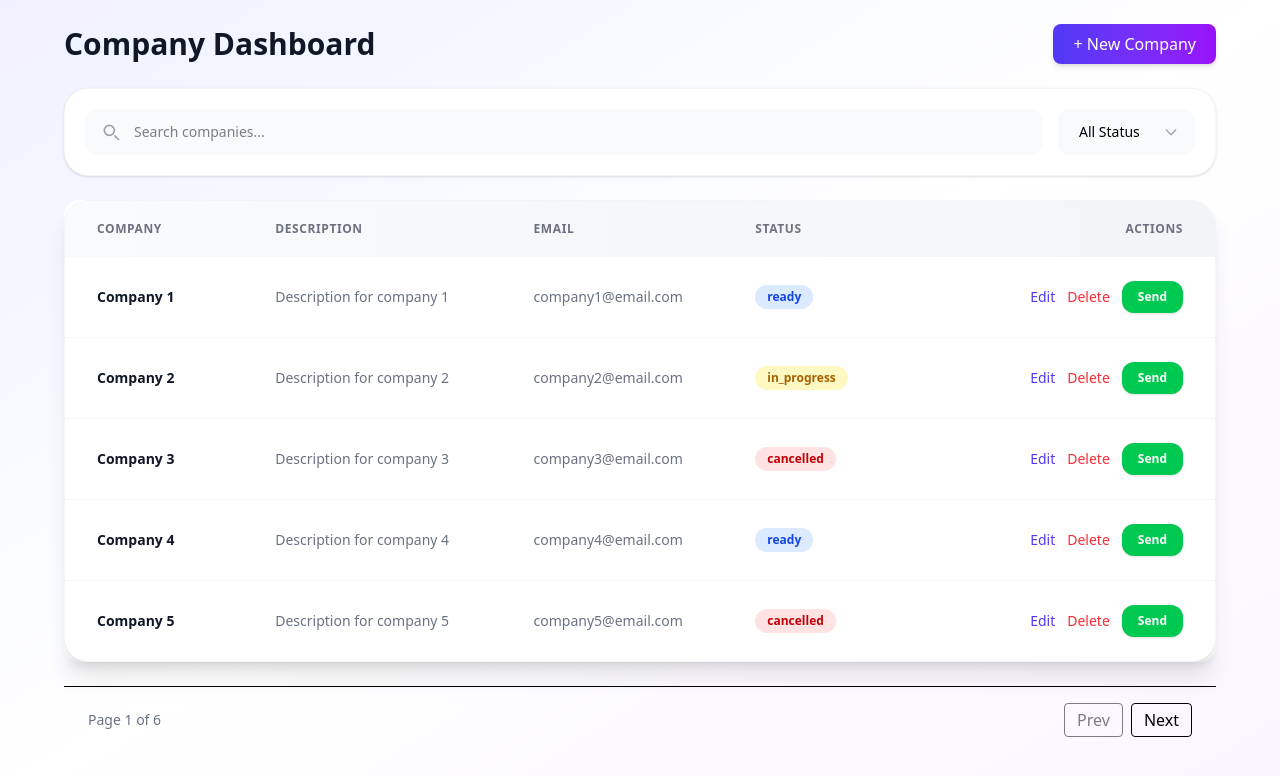
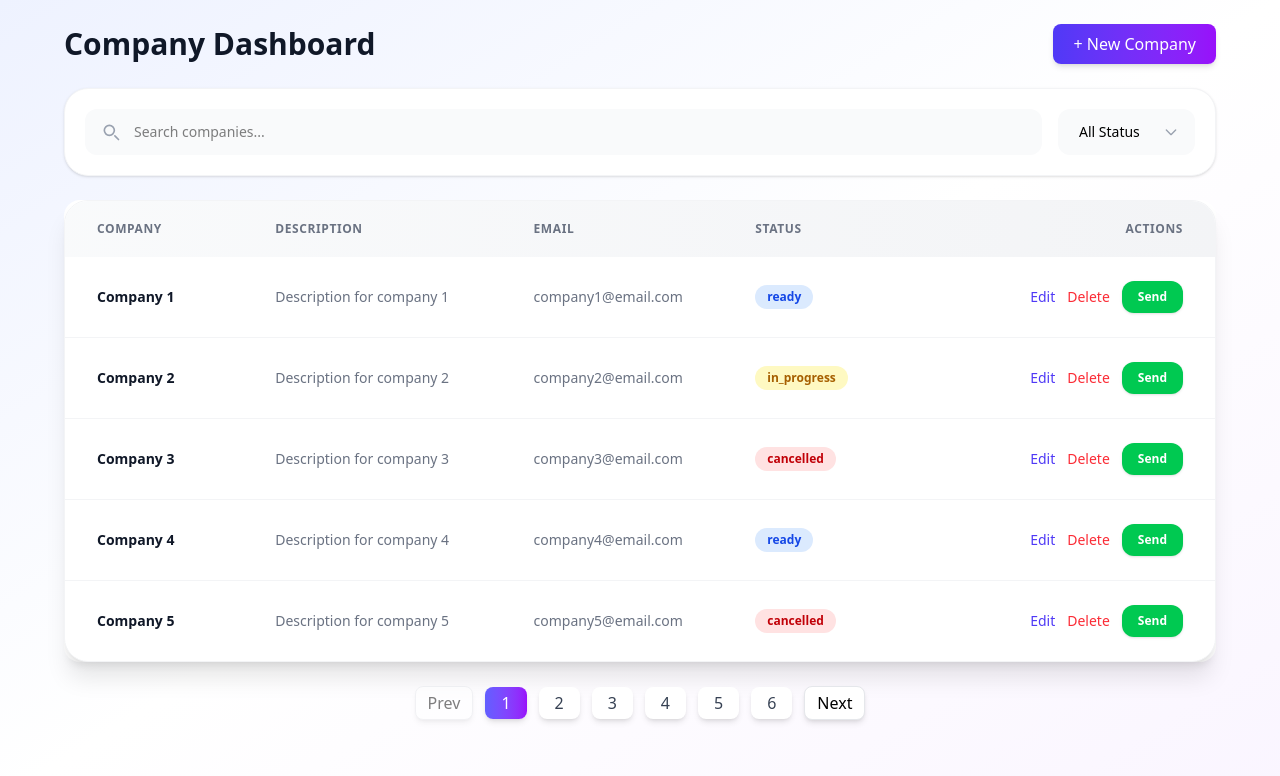
Before and after one commit to LucasNoliveira/fullstack-code-challenge, a React (Vite) app in the folder frontend/: page /dashboard in a window 1280 px wide. Shown: the top 776 px of the page. Built offline with nearby package versions, Linux system fonts and the light colour scheme; sample sign-in values are in the browser's storage.

Commit message:
feat: better layout for pagination links

```diff
--- a/frontend/src/components/Dashboard/Pagination.tsx
+++ b/frontend/src/components/Dashboard/Pagination.tsx
@@ -5,15 +5,47 @@ interface PaginationProps {
 }
 
 const Pagination = ({ page, totalPages, setPage }: PaginationProps) => {
+    const getPages = () => {
+        const pages = [];
+        for (let i = 1; i <= totalPages; i++) {
+            pages.push(i);
+        }
+        return pages;
+    };
+
     return (
-        <div className="flex justify-between items-center px-6 py-4 border-t">
-            <span className="text-sm text-gray-500">Page {page} of {totalPages}</span>
-            <div className="space-x-2">
-                <button disabled={page === 1} onClick={() => setPage(page - 1)} className="px-3 py-1 border rounded disabled:opacity-50">Prev</button>
-                <button disabled={page === totalPages} onClick={() => setPage(page + 1)} className="px-3 py-1 border rounded disabled:opacity-50">Next</button>
-            </div>
+        <div className="flex justify-center items-center space-x-3 mt-6">
+            <button
+                onClick={() => setPage(page - 1)}
+                disabled={page === 1}
+                className="px-3 py-1 rounded-lg bg-white shadow-md border border-gray-200 disabled:opacity-50 hover:bg-indigo-50 transition"
+            >
+                Prev
+            </button>
+
+            {getPages().map((p) => (
+                <button
+                    key={p}
+                    onClick={() => setPage(p)}
+                    className={`px-4 py-1 rounded-lg font-medium shadow-md transition
+            ${p === page
+                            ? 'bg-linear-to-r from-indigo-500 to-purple-600 text-white shadow-lg'
+                            : 'bg-white text-gray-700 hover:bg-indigo-50'
+                        }`}
+                >
+                    {p}
+                </button>
+            ))}
+
+            <button
+                onClick={() => setPage(page + 1)}
+                disabled={page === totalPages}
+                className="px-3 py-1 rounded-lg bg-white shadow-md border border-gray-200 disabled:opacity-50 hover:bg-indigo-50 transition"
+            >
+                Next
+            </button>
         </div>
     );
-}
+};
 
 export default Pagination;
```
